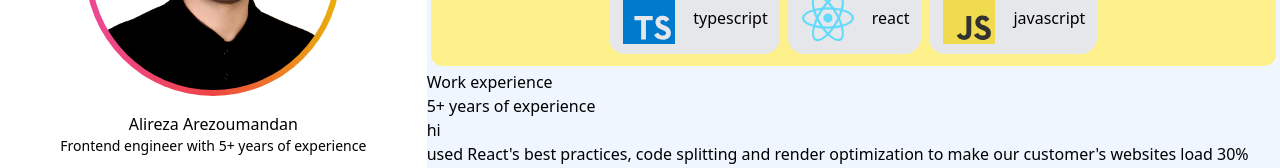
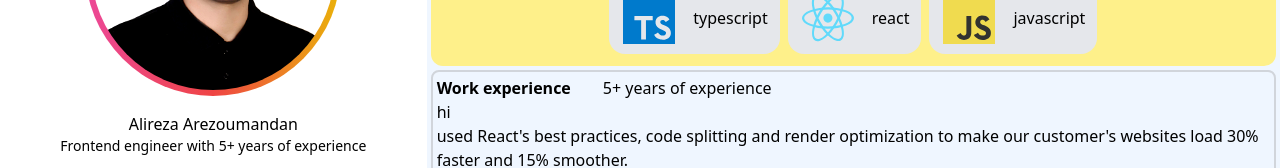
Before and after one commit to alireza4682/portfo, a React (Vite) app: page / in a window 1280 px wide. Shown: the part 176-344 px from the top of the page. Built offline with nearby package versions, Linux system fonts and the light colour scheme.

Commit message:
work section

```diff
--- a/src/components/workSection.component.tsx
+++ b/src/components/workSection.component.tsx
@@ -11,9 +11,9 @@ const frontendDeveloper = [
 
 const WorkSection = () => {
   return (
-    <div>
-      <div>
-        <h1>Work experience</h1>
+    <div className="m-1 p-1 border-2 border-gray-300 rounded-lg">
+      <div className="flex flex-row gap-8">
+        <h1 className="font-bold">Work experience</h1>
         <div> 5+ years of experience</div>
       </div>
       <Work heading={"hi"} content={freelancer} logos={["1", "2"]} />
```
